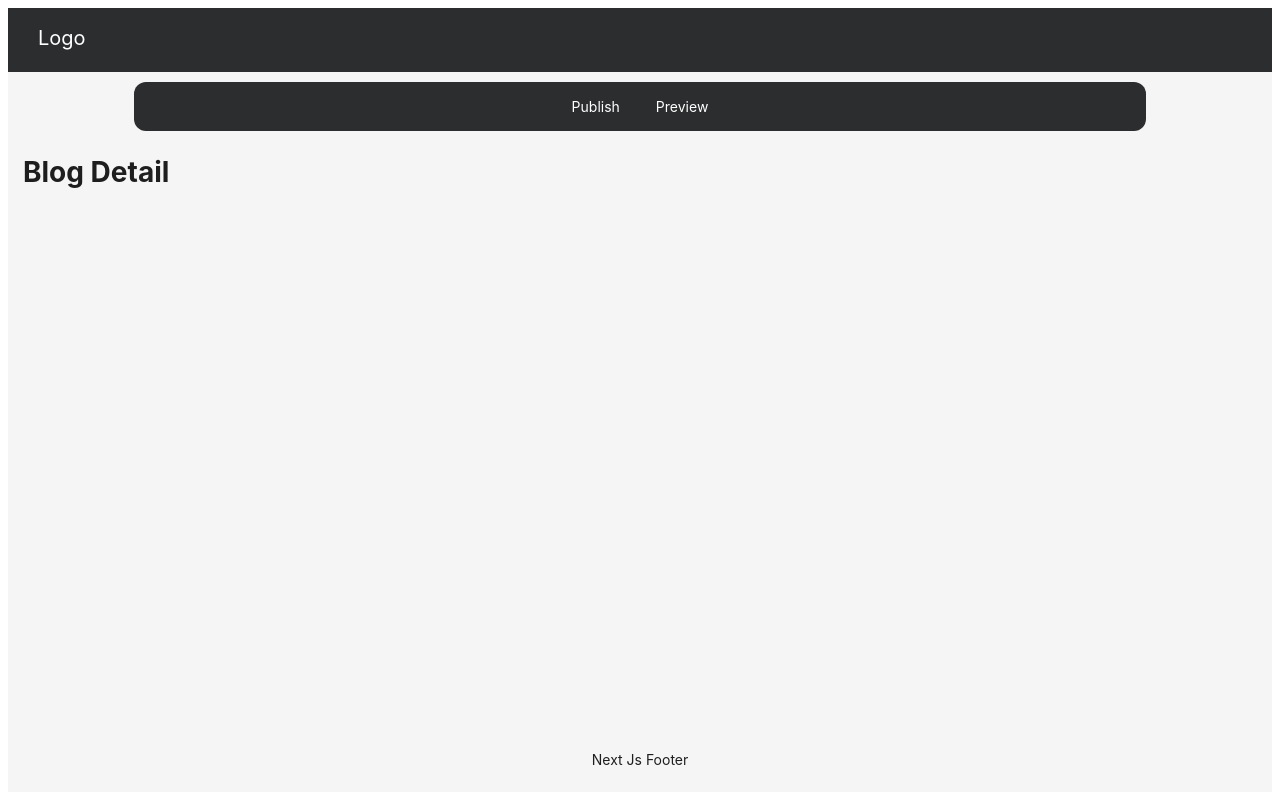
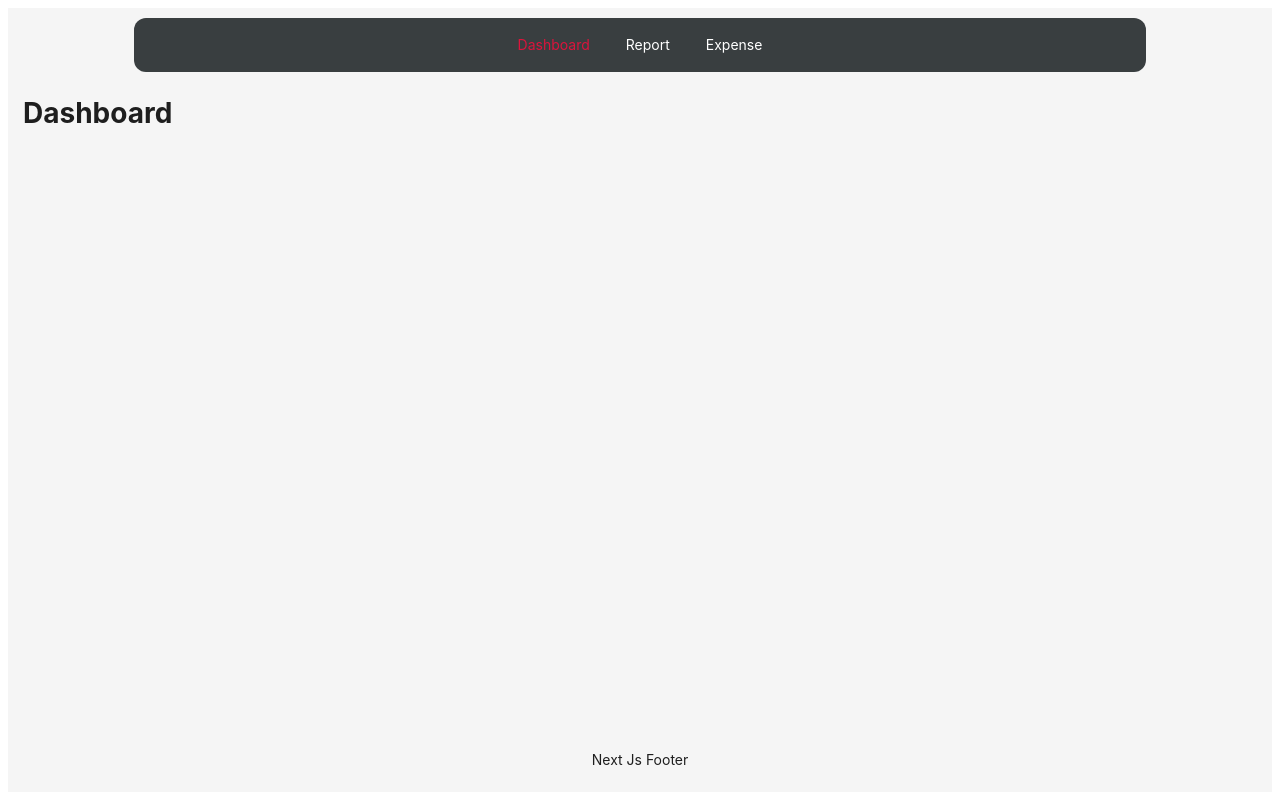
Before and after one commit to sourav-kol/expense-tracker, a Next.js app: page /dashboard in a window 1280 px wide. Built offline with nearby package versions, Linux system fonts and the light colour scheme.

Commit message:
removed unneccessary files and components

```diff
--- a/components/Navigation/NavigationItems.tsx
+++ b/components/Navigation/NavigationItems.tsx
@@ -14,7 +14,7 @@ function NavigationItems(prop: Props) {
 
     const isActive: boolean = router.pathname.toLocaleLowerCase() === Item.Key;
     return <>
-        <Link href={Item.Key} className={`nav-btn ${isActive ? "active" : ""}`}>{Item.Label}</Link>
+        <Link href={Item.Key} key={Item.Key} className={`nav-btn ${isActive ? "active" : ""}`}>{Item.Label}</Link>
     </>;
 }
 
--- a/constants/Nav.ts
+++ b/constants/Nav.ts
@@ -4,12 +4,16 @@ export const Nav = () => {
     return {
         Items: [
             {
-                Key:"/publish",
-                Label:"Publish"
+                Key:"/dashboard",
+                Label:"Dashboard"
             },
             {
-                Key:"/publish/preview",
-                Label:"Preview"
+                Key:"/report",
+                Label:"Report"
+            },
+            {
+                Key:"/expense",
+                Label:"Expense"
             }
         ]
     }as NavItems
--- a/pages/[id]/index.tsx
+++ /dev/null
@@ -1,5 +0,0 @@
-export default function Details() {
-    return (
-      <h1>Blog Detail</h1>
-    );
-  }
--- a/pages/_app.tsx
+++ b/pages/_app.tsx
@@ -17,9 +17,9 @@ const metadata = {
 export default function RootLayout({ Component, pageProps }: AppProps) {
     return (
         <Layout className='layout'>
-            <Header className='header'>
+            {/* <Header className='header'>
                 <div className="logo"><p>Logo</p></div>
-            </Header>
+            </Header> */}
             <NavigationBar NavItem={Nav()}></NavigationBar>
             <Content className='content'>
                 <Component {...pageProps} />
--- /dev/null
+++ b/pages/dashboard/index.tsx
@@ -0,0 +1,5 @@
+export default function Dashboard() {
+    return (
+      <h1>Dashboard</h1>
+    );
+  }
--- /dev/null
+++ b/pages/expense/index.tsx
@@ -0,0 +1,5 @@
+export default function Expense() {
+    return (
+      <h1>Expense</h1>
+    );
+  }
--- a/pages/publish/index.tsx
+++ /dev/null
@@ -1,5 +0,0 @@
-export default function CreateBlog() {
-    return (
-      <h1>Create blog</h1>
-    );
-  }
--- a/pages/publish/preview/index.tsx
+++ /dev/null
@@ -1,5 +0,0 @@
-export default function PreviewBlog() {
-    return (
-      <h1>Preview Blog</h1>
-    );
-  }
--- /dev/null
+++ b/pages/report/index.tsx
@@ -0,0 +1,5 @@
+export default function Report() {
+    return (
+      <h1>Report</h1>
+    );
+  }
--- a/public/styles.scss
+++ b/public/styles.scss
@@ -1,4 +1,5 @@
 $base-color-dark: rgb(43, 45, 46);
+$base-color-dark-v2: rgb(57, 62, 64);
 $base-color-light: white;
 $highlighter: crimson;
 
@@ -59,7 +60,7 @@ h1 {
 .nav {
   width: 80%;
   height: 8vh;
-  background-color: $base-color-dark;
+  background-color: $base-color-dark-v2;
   position: relative;
   left: 10%;
   top: 10px;
```
Also changed, not shown: components/Blogs/Item.tsx (deleted, +0 -45 lines), components/Blogs/List.tsx (deleted, +0 -69 lines).
